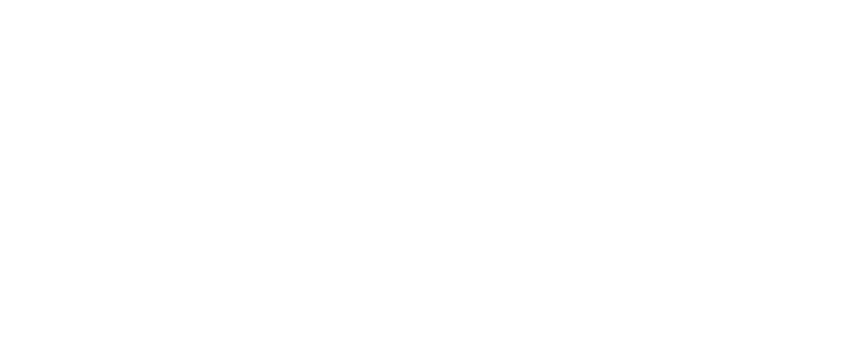
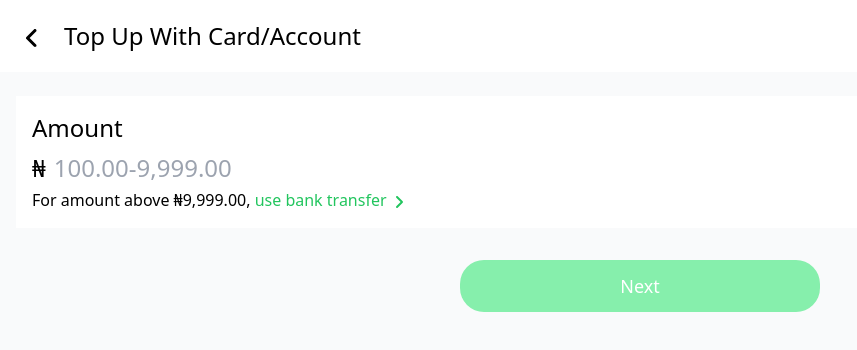
Before and after one commit to chivicks-hazard/opay-clone, a React (Vite) app: page /add-money/top-up in a window 1280 px wide. Before the commit this address had no page. Shown: the top 350 px of the page, without its empty margins (0-857 px from the left). Built offline with nearby package versions, Linux system fonts and the light colour scheme.

Commit message:
Successfully created the Top Up Page with their respective routes

```diff
--- a/src/App.jsx
+++ b/src/App.jsx
@@ -1,8 +1,12 @@
-import { BrowserRouter, Route, RouterProvider, Routes, createBrowserRouter, createRoutesFromElements } from "react-router-dom";
+import { BrowserRouter, Route, Routes } from "react-router-dom";
 import Homepage from "./pages/Homepage";
 import MainLayout from "./layouts/MainLayout";
 import AddMoneyPage from "./pages/AddMoneyPage";
 import CashDepositPage from "./pages/CashDepositPage";
+import TopUpPage from "./pages/TopUpPage";
+import TopUpBankPage from "./layouts/TopUpBankPage";
+import BankCardForm from "./components/BankCardForm";
+import BankAmountForm from "./components/BankAccountForm";
 
 const App = () => {
   return (
@@ -13,6 +17,11 @@
         </Route>
         <Route path="/add-money" element={<AddMoneyPage />} />
         <Route path="/add-money/cash-deposit" element={<CashDepositPage />} />
+        <Route path="/add-money/top-up" element={<TopUpPage />} />
+        <Route path="/add-money/top-up/bank" element={<TopUpBankPage />}>
+          <Route path="card" element={<BankCardForm />} />
+          <Route path="amount" element={<BankAmountForm />} />
+        </Route>
       </Routes>
     </BrowserRouter>
   )
--- /dev/null
+++ b/src/components/AmountCard.jsx
@@ -0,0 +1,53 @@
+import { useState } from "react";
+import { FaAngleRight } from "react-icons/fa6";
+import { useNavigate } from "react-router-dom";
+
+const AmountCard = () => {
+    const [amountText, setAmountText] = useState('For amount above \u20A69,999.00,');
+    const [colorClass, setColorClass] = useState('text-black');
+    const [disabled, setDisabled] = useState(true);
+    const navigate = useNavigate();
+
+    function changeText(event) {
+        let value = event.target.value;
+
+        if (value < 100) {
+            setAmountText('Amount must be between \u20A6100.00 and \u20A69,999.00. For amount above \u20A69,999.00,');
+            setColorClass('text-red-500');
+            setDisabled(true)
+        } else {
+            setAmountText('For amount above \u20A69,999.00,');
+            setColorClass('text-black');
+            setDisabled(false);
+        }
+
+        if (value === '') {
+            setAmountText('For amount above \u20A69,999.00,');
+            setColorClass('text-black');
+            setDisabled(true);
+        }
+    }
+
+    function handleSubmit() {
+        navigate('/add-money/top-up/bank/amount');
+    }
+
+    return (
+        <div className="flex flex-col mt-24 w-full">
+            <form action="" onSubmit={handleSubmit}>
+                <div className="p-4 bg-white w-full">
+                    <label htmlFor="amount" className="font-medium block mb-2 text-2xl">Amount</label>
+                    <span className="font-medium inline-block mr-2 3xs:max-2xs:text-xl text-2xl">&#x20A6;</span>
+                    <input type="number" name="amount" id="amount" inputMode="numeric" onChange={changeText} className="3xs:max-2xs:text-xl text-2xl mb-1 focus:outline-none appearance-none caret-green-600" placeholder="100.00-9,999.00" />
+                    <div><span className={colorClass}>{amountText}</span> <a href="#" className="text-green-500">use bank transfer <FaAngleRight className="inline" /></a></div>
+                </div>
+
+                <div className="flex justify-center items-center p-4 mt-4 mb-72">
+                    <input type="submit" disabled={disabled} className="bg-green-500 hover:bg-green-300 disabled:bg-green-300 text-white text-lg py-3 3xs:max-2xs:px-32 px-40 rounded-3xl" value={'Next'} />
+                </div>
+            </form>
+        </div>
+    );
+}
+
+export default AmountCard;
--- /dev/null
+++ b/src/components/BankAccountForm.jsx
@@ -0,0 +1,22 @@
+import React from 'react'
+
+const BankAccountForm = () => {
+    return (
+        <>
+            <div className="space-y-4 text-lg">
+                <label htmlFor="cardnumber">Bank</label>
+                <input type="text" inputMode="numeric" id="cardnumber" className="w-full p-2 focus:outline-none rounded-md" placeholder="Enter 16-19 digit card number" />
+            </div>
+            <div className="space-y-4 text-lg">
+                <label htmlFor="cardnumber">Bank Account</label>
+                <input type="number" inputMode="numeric" id="cardnumber" className="w-full p-2 focus:outline-none rounded-md" placeholder="Enter 10 digit number" />
+            </div>
+            <div className="space-y-4 text-lg">
+                <label htmlFor="pin">Enter you</label>
+                <input type="number" inputMode="numeric" id="pin" className="w-full p-2 focus:outline-none rounded-md" placeholder="Enter you" />
+            </div>
+        </>
+    )
+}
+
+export default BankAccountForm
--- /dev/null
+++ b/src/components/BankCardForm.jsx
@@ -0,0 +1,26 @@
+const BankCardForm = ({children}) => {
+    return (
+        <>
+            <div className="space-y-4 text-lg">
+                <label htmlFor="cardnumber">Card Number</label>
+                <input type="number" inputMode="numeric" id="cardnumber" className="w-full p-2 focus:outline-none rounded-md" placeholder="Enter 16-19 digit card number" />
+            </div>
+            <div className="flex flex-row justify-center space-x-4">
+                <div className="w-1/2 space-y-4 text-lg">
+                    <label htmlFor="expiry">Expiry Date</label>
+                    <input type="text" id="expiry" className="w-full p-2 focus:outline-none rounded-md" placeholder="MM/YY" />
+                </div>
+                <div className="w-1/2 space-y-4 text-lg">
+                    <label htmlFor="cvv">CVV</label>
+                    <input type="number" inputMode="numeric" id="cvv" className="w-full p-2 focus:outline-none rounded-md" placeholder="CVV" />
+                </div>
+            </div>
+            <div className="space-y-4 text-lg">
+                <label htmlFor="pin">PIN</label>
+                <input type="number" inputMode="numeric" id="pin" className="w-full p-2 focus:outline-none rounded-md" placeholder="Enter Card PIN" />
+            </div>
+        </>
+    )
+}
+
+export default BankCardForm
--- a/src/components/BankDetailsCard.jsx
+++ b/src/components/BankDetailsCard.jsx
@@ -4,7 +4,7 @@
     switch (page) {
         case 'addmoney':
             return (
-                <div className='flex flex-col mt-24 rounded-lg bg-white p-4 w-100'>
+                <div className='flex flex-col mt-24 rounded-lg bg-white p-4 w-full'>
                     <div className="flex flex-row space-x-3">
                         <FaAlgolia className="mt-2 text-3xl mr-2 self-center" />
                         <div className="flex flex-col">
@@ -26,7 +26,7 @@
 
         case 'cashdeposit':
             return (
-                <div className="flex flex-row 3xs:max-xs:container justify-center space-x-9 2xs:space-x-20 rounded-xl bg-white mt-24 py-4 px-4 w-100">
+                <div className="flex flex-row 3xs:max-xs:container justify-center space-x-9 2xs:space-x-20 rounded-xl bg-white mt-24 py-4 px-4 w-full">
                     <div className="flex flex-col mt-5 justify-center">
                         <p className="text-gray-500 text-lg">Opay Account Number</p>
                         <p className="text-3xl font-bold">123 4567 890</p>
--- a/src/components/TopBar.jsx
+++ b/src/components/TopBar.jsx
@@ -1,7 +1,6 @@
 import { FaAlgolia, FaAngleLeft, FaHeadset, FaRegBell } from "react-icons/fa6";
 import { MdQrCodeScanner } from "react-icons/md";
-import Opay from "../assets/images/Opay.svg?react";
-import { Link } from "react-router-dom";
+import { Link, NavLink } from "react-router-dom";
 
 const TopBar = ({page}) => {
     switch (page) {
@@ -42,8 +41,42 @@
                 </div>
             )
 
-        default:
-            break;
+        case 'top-up':
+            return (
+                <div className="flex flex-row p-5 bg-white fixed top-0 left-0 right-0">
+                    <div className="flex justify-center items-center flex-start space-x-5">
+                        <Link to="/add-money"><FaAngleLeft className="text-2xl mt-1" /></Link>
+                        <h3 className="3xs:max-2xs:text-xl text-2xl font-medium">Top Up With Card/Account</h3>
+                    </div>
+                </div>
+            )
+
+        case 'top-up-bank':
+            return (
+                <div className="flex flex-col p-5 fixed top-0 left-0 right-0">
+                    <div className="flex flex-row">
+                        <div className="flex flex-row justify-center items-center flex-start space-x-5">
+                            <Link to="/add-money/top-up"><FaAngleLeft className="text-2xl mt-1" /></Link>
+                            <h3 className="3xs:max-2xs:text-xl text-2xl font-medium">Top Up With Bank</h3>
+                        </div>
+                    </div>
+                    <div className="flex flex-row mt-5 justify-center">
+                        <NavLink to="/add-money/top-up/bank/card">
+                            {({ isActive }) => (
+                                <div className={`border-b-4 ${isActive ? 'border-green-500' : ''} text-lg font-semibold pb-1 3xs:max-2xs:px-7 text-center px-20`}>Bank Card</div>
+                            )}
+                        </NavLink>
+                        <NavLink to="/add-money/top-up/bank/amount">
+                        {({ isActive }) => (
+                                <div className={`border-b-4 ${isActive ? 'border-green-500' : ''} text-lg font-semibold pb-1 3xs:max-2xs:px-7 text-center px-20`}>Bank Account</div>
+                            )}
+                        </NavLink>
+                    </div>
+                </div>
+            )
+
+            default:
+                return null;
     }
 }
 
--- a/src/index.css
+++ b/src/index.css
@@ -1,3 +1,9 @@
 @tailwind base;
 @tailwind components;
 @tailwind utilities;
+
+input[type="number"]::-webkit-inner-spin-button,
+input[type="number"]::-webkit-outer-spin-button {
+    -webkit-appearance: none;
+    margin: 0;
+}
--- /dev/null
+++ b/src/layouts/TopUpBankPage.jsx
@@ -0,0 +1,22 @@
+import { Outlet } from "react-router-dom"
+import TopBar from "../components/TopBar"
+
+const TopUpBankPage = () => {
+    return (
+        <div className="bg-white mx-auto">
+            <div className="flex justify-center items-center mx-4">
+                <TopBar page="top-up-bank" />
+                <div className="mt-32">
+                    <form action="" className="">
+                        <div className="flex flex-col space-y-3 bg-gray-50 p-4">
+                            <Outlet />
+                        </div>
+                        <input type="submit" disabled className="bg-green-500 hover:bg-green-300 disabled:bg-green-300 text-white text-lg mt-6 py-3 3xs:max-2xs:px-32 px-40 rounded-3xl" value="Confirm" />
+                    </form>
+                </div>
+            </div>
+        </div>
+    )
+}
+
+export default TopUpBankPage
--- /dev/null
+++ b/src/pages/TopUpPage.jsx
@@ -0,0 +1,15 @@
+import AmountCard from "../components/AmountCard"
+import TopBar from "../components/TopBar"
+
+const TopUpPage = () => {
+    return (
+        <div className="bg-gray-50 mx-auto">
+            <div className="flex flex-col justify-center items-center mx-4">
+                <TopBar page="top-up" />
+                <AmountCard />
+            </div>
+        </div>
+    )
+}
+
+export default TopUpPage
```
Also changed, not shown: src/components/OptionCard.jsx (+30 -4 lines), src/components/OptionCards.jsx (+12 -5 lines).
